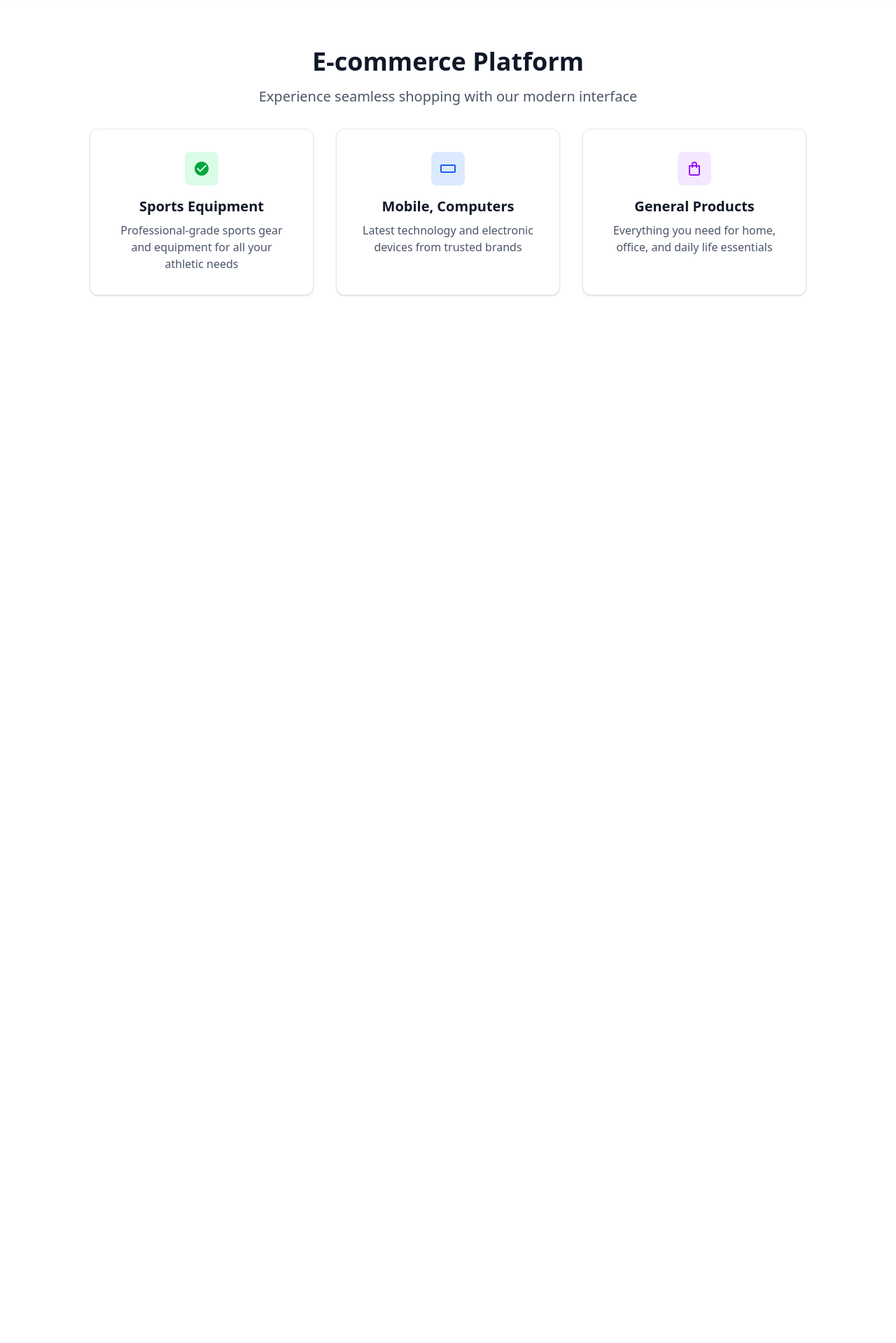
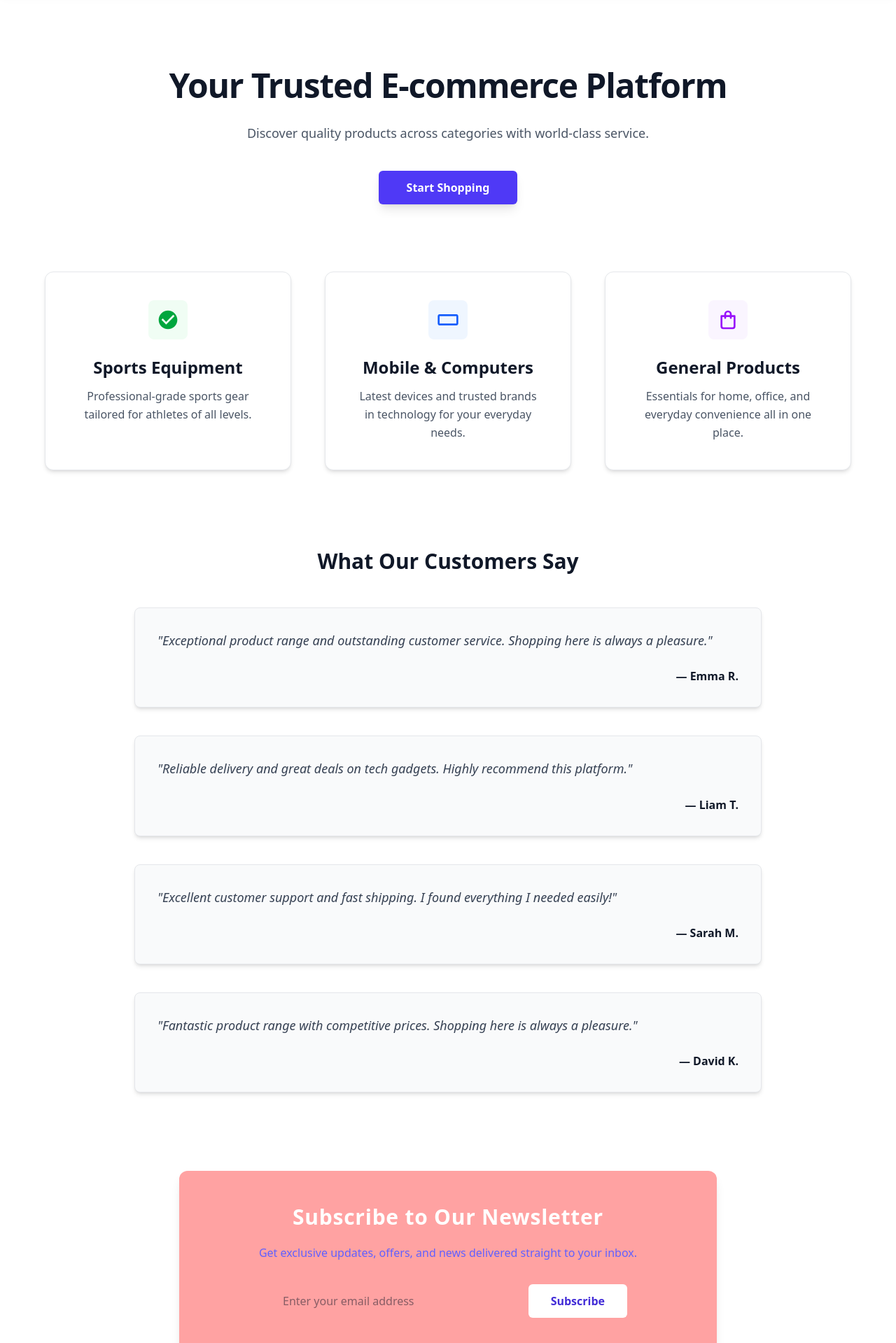
Before and after one commit to furqi-code/fullStack_addToCart, a React app in the folder ui/: page / in a window 1280 px wide. Shown: the part 80-1999 px from the top of the page at 70% size. Before the commit the page ends 800 px from the top, so only its background shows below. Built offline with nearby package versions, Linux system fonts and the light colour scheme.

Commit message:
refactor Home page

```diff
--- a/ui/src/components/homepage.jsx
+++ b/ui/src/components/homepage.jsx
@@ -1,72 +1,217 @@
+// export function HomePage() {
+//   return (
+//     <>
+//       <main class="max-w-7xl mx-auto px-4 sm:px-6 lg:px-8 py-14">
+//         <div class="text-center">
+//           <h1 class="text-4xl font-bold text-gray-900 mb-4">
+//             E-commerce Platform
+//           </h1>
+//           <p class="text-xl text-gray-600 mb-8">
+//             Experience seamless shopping with our modern interface
+//           </p>
+
+//           <div class="grid grid-cols-1 md:grid-cols-3 gap-8 max-w-5xl mx-auto">
+//             <div class="bg-white p-8 rounded-xl shadow-sm border border-gray-200 hover:shadow-md transition-shadow">
+//               <div class="w-12 h-12 bg-green-100 rounded-lg flex items-center justify-center mx-auto mb-4">
+//                 <svg
+//                   class="w-6 h-6 text-green-600"
+//                   fill="currentColor"
+//                   viewBox="0 0 24 24"
+//                 >
+//                   <path d="M12 2C6.48 2 2 6.48 2 12s4.48 10 10 10 10-4.48 10-10S17.52 2 12 2zm-2 15l-5-5 1.41-1.41L10 14.17l7.59-7.59L19 8l-9 9z" />
+//                 </svg>
+//               </div>
+//               <h3 class="text-xl font-semibold text-gray-900 mb-2">
+//                 Sports Equipment
+//               </h3>
+//               <p class="text-gray-600">
+//                 Professional-grade sports gear and equipment for all your
+//                 athletic needs
+//               </p>
+//             </div>
+
+//             <div class="bg-white p-8 rounded-xl shadow-sm border border-gray-200 hover:shadow-md transition-shadow">
+//               <div class="w-12 h-12 bg-blue-100 rounded-lg flex items-center justify-center mx-auto mb-4">
+//                 <svg
+//                   class="w-6 h-6 text-blue-600"
+//                   fill="currentColor"
+//                   viewBox="0 0 24 24"
+//                 >
+//                   <path d="M21 6H3c-1.1 0-2 .9-2 2v8c0 1.1.9 2 2 2h18c1.1 0 2-.9 2-2V8c0-1.1-.9-2-2-2zm0 10H3V8h18v8z" />
+//                 </svg>
+//               </div>
+//               <h3 class="text-xl font-semibold text-gray-900 mb-2">
+//                 Mobile, Computers
+//               </h3>
+//               <p class="text-gray-600">
+//                 Latest technology and electronic devices from trusted brands
+//               </p>
+//             </div>
+
+//             <div class="bg-white p-8 rounded-xl shadow-sm border border-gray-200 hover:shadow-md transition-shadow">
+//               <div class="w-12 h-12 bg-purple-100 rounded-lg flex items-center justify-center mx-auto mb-4">
+//                 <svg
+//                   class="w-6 h-6 text-purple-600"
+//                   fill="currentColor"
+//                   viewBox="0 0 24 24"
+//                 >
+//                   <path d="M19 7h-3V6a4 4 0 0 0-8 0v1H5a1 1 0 0 0-1 1v11a3 3 0 0 0 3 3h10a3 3 0 0 0 3-3V8a1 1 0 0 0-1-1zM10 6a2 2 0 0 1 4 0v1h-4V6zm8 13a1 1 0 0 1-1 1H7a1 1 0 0 1-1-1V9h2v1a1 1 0 0 0 2 0V9h4v1a1 1 0 0 0 2 0V9h2v10z" />
+//                 </svg>
+//               </div>
+//               <h3 class="text-xl font-semibold text-gray-900 mb-2">
+//                 General Products
+//               </h3>
+//               <p class="text-gray-600">
+//                 Everything you need for home, office, and daily life essentials
+//               </p>
+//             </div>
+//           </div>
+//         </div>
+//       </main>
+//     </>
+//   );
+// }
+
+
 export function HomePage() {
   return (
     <>
-      <main class="max-w-7xl mx-auto px-4 sm:px-6 lg:px-8 py-14">
-        <div class="text-center">
-          <h1 class="text-4xl font-bold text-gray-900 mb-4">
-            E-commerce Platform
+      <main className="max-w-7xl mx-auto px-6 sm:px-8 lg:px-12 py-20">
+        {/* Hero Section */}
+        <section className="text-center mb-24">
+          <h1 className="text-5xl font-extrabold text-gray-900 leading-tight mb-6 tracking-tight">
+            Your Trusted E-commerce Platform
           </h1>
-          <p class="text-xl text-gray-600 mb-8">
-            Experience seamless shopping with our modern interface
+          <p className="text-lg text-gray-600 max-w-3xl mx-auto mb-10">
+            Discover quality products across categories with world-class service.
           </p>
+          <button className="px-10 py-3 bg-indigo-600 text-white font-semibold rounded-md shadow-lg hover:bg-indigo-700 focus:outline-none focus:ring-4 focus:ring-indigo-300 transition">
+            Start Shopping
+          </button>
+        </section>
 
-          <div class="grid grid-cols-1 md:grid-cols-3 gap-8 max-w-5xl mx-auto">
-            <div class="bg-white p-8 rounded-xl shadow-sm border border-gray-200 hover:shadow-md transition-shadow">
-              <div class="w-12 h-12 bg-green-100 rounded-lg flex items-center justify-center mx-auto mb-4">
+        {/* Categories Section */}
+        <section className="grid grid-cols-1 md:grid-cols-3 gap-12 max-w-6xl mx-auto mb-28">
+          {/* Category Card */}
+          <div className="bg-white p-10 rounded-xl shadow-md border border-gray-200 hover:shadow-xl transition-shadow duration-300">
+            <div className="w-14 h-14 bg-green-50 rounded-lg flex items-center justify-center mx-auto mb-6">
               <svg
-                  class="w-6 h-6 text-green-600"
+                className="w-8 h-8 text-green-600"
                 fill="currentColor"
                 viewBox="0 0 24 24"
               >
                 <path d="M12 2C6.48 2 2 6.48 2 12s4.48 10 10 10 10-4.48 10-10S17.52 2 12 2zm-2 15l-5-5 1.41-1.41L10 14.17l7.59-7.59L19 8l-9 9z" />
               </svg>
             </div>
-              <h3 class="text-xl font-semibold text-gray-900 mb-2">
+            <h3 className="text-2xl font-semibold text-gray-900 text-center mb-3">
               Sports Equipment
             </h3>
-              <p class="text-gray-600">
-                Professional-grade sports gear and equipment for all your
-                athletic needs
+            <p className="text-gray-600 text-center leading-relaxed">
+              Professional-grade sports gear tailored for athletes of all levels.
             </p>
           </div>
 
-            <div class="bg-white p-8 rounded-xl shadow-sm border border-gray-200 hover:shadow-md transition-shadow">
-              <div class="w-12 h-12 bg-blue-100 rounded-lg flex items-center justify-center mx-auto mb-4">
+          <div className="bg-white p-10 rounded-xl shadow-md border border-gray-200 hover:shadow-xl transition-shadow duration-300">
+            <div className="w-14 h-14 bg-blue-50 rounded-lg flex items-center justify-center mx-auto mb-6">
               <svg
-                  class="w-6 h-6 text-blue-600"
+                className="w-8 h-8 text-blue-600"
                 fill="currentColor"
                 viewBox="0 0 24 24"
               >
                 <path d="M21 6H3c-1.1 0-2 .9-2 2v8c0 1.1.9 2 2 2h18c1.1 0 2-.9 2-2V8c0-1.1-.9-2-2-2zm0 10H3V8h18v8z" />
               </svg>
             </div>
-              <h3 class="text-xl font-semibold text-gray-900 mb-2">
-                Mobile, Computers
+            <h3 className="text-2xl font-semibold text-gray-900 text-center mb-3">
+              Mobile & Computers
             </h3>
-              <p class="text-gray-600">
-                Latest technology and electronic devices from trusted brands
+            <p className="text-gray-600 text-center leading-relaxed">
+              Latest devices and trusted brands in technology for your everyday needs.
             </p>
           </div>
 
-            <div class="bg-white p-8 rounded-xl shadow-sm border border-gray-200 hover:shadow-md transition-shadow">
-              <div class="w-12 h-12 bg-purple-100 rounded-lg flex items-center justify-center mx-auto mb-4">
+          <div className="bg-white p-10 rounded-xl shadow-md border border-gray-200 hover:shadow-xl transition-shadow duration-300">
+            <div className="w-14 h-14 bg-purple-50 rounded-lg flex items-center justify-center mx-auto mb-6">
               <svg
-                  class="w-6 h-6 text-purple-600"
+                className="w-8 h-8 text-purple-600"
                 fill="currentColor"
                 viewBox="0 0 24 24"
               >
                 <path d="M19 7h-3V6a4 4 0 0 0-8 0v1H5a1 1 0 0 0-1 1v11a3 3 0 0 0 3 3h10a3 3 0 0 0 3-3V8a1 1 0 0 0-1-1zM10 6a2 2 0 0 1 4 0v1h-4V6zm8 13a1 1 0 0 1-1 1H7a1 1 0 0 1-1-1V9h2v1a1 1 0 0 0 2 0V9h4v1a1 1 0 0 0 2 0V9h2v10z" />
               </svg>
             </div>
-              <h3 class="text-xl font-semibold text-gray-900 mb-2">
+            <h3 className="text-2xl font-semibold text-gray-900 text-center mb-3">
               General Products
             </h3>
-              <p class="text-gray-600">
-                Everything you need for home, office, and daily life essentials
+            <p className="text-gray-600 text-center leading-relaxed">
+              Essentials for home, office, and everyday convenience all in one place.
             </p>
           </div>
+        </section>
+
+        {/* Testimonials Section */}
+        <section className="max-w-4xl mx-auto mb-28">
+          <h2 className="text-3xl font-bold text-center text-gray-900 mb-12">
+            What Our Customers Say
+          </h2>
+          <div className="space-y-10">
+            <blockquote className="bg-gray-50 p-8 rounded-lg shadow-md border border-gray-200">
+              <p className="text-lg font-light text-gray-700 italic leading-relaxed">
+                "Exceptional product range and outstanding customer service. Shopping here is always a pleasure."
+              </p>
+              <footer className="mt-6 text-right text-gray-900 font-semibold">— Emma R.</footer>
+            </blockquote>
+
+            <blockquote className="bg-gray-50 p-8 rounded-lg shadow-md border border-gray-200">
+              <p className="text-lg font-light text-gray-700 italic leading-relaxed">
+                "Reliable delivery and great deals on tech gadgets. Highly recommend this platform."
+              </p>
+              <footer className="mt-6 text-right text-gray-900 font-semibold">— Liam T.</footer>
+            </blockquote>
+
+            <blockquote className="bg-gray-50 p-8 rounded-lg shadow-md border border-gray-200">
+            <p className="text-lg font-light text-gray-700 italic leading-relaxed">
+              "Excellent customer support and fast shipping. I found everything I needed easily!"
+            </p>
+            <footer className="mt-6 text-right text-gray-900 font-semibold">— Sarah M.</footer>
+          </blockquote>
+
+          <blockquote className="bg-gray-50 p-8 rounded-lg shadow-md border border-gray-200">
+            <p className="text-lg font-light text-gray-700 italic leading-relaxed">
+              "Fantastic product range with competitive prices. Shopping here is always a pleasure."
+            </p>
+            <footer className="mt-6 text-right text-gray-900 font-semibold">— David K.</footer>
+          </blockquote>
           </div>
-        </div>
+        </section>
+
+        {/* Newsletter Signup Section */}
+        <section className="bg-red-300 rounded-xl max-w-3xl mx-auto py-12 px-10 mb-28 text-white shadow-lg">
+          <h2 className="text-3xl font-bold text-center mb-5 tracking-wide">
+            Subscribe to Our Newsletter
+          </h2>
+          <p className="text-center text-indigo-500 mb-8 leading-relaxed">
+            Get exclusive updates, offers, and news delivered straight to your inbox.
+          </p>
+          <form className="flex max-w-lg mx-auto gap-4">
+            <input
+              type="email"
+              placeholder="Enter your email address"
+              required
+              className="flex-grow rounded-md px-5 py-3 text-gray-900 focus:outline-none focus:ring-2 focus:ring-indigo-300"
+            />
+            <button
+              type="submit"
+              className="px-8 py-3 bg-white text-indigo-700 font-semibold rounded-md hover:bg-indigo-100 transition"
+            >
+              Subscribe
+            </button>
+          </form>
+        </section>
+
+        {/* Footer */}
+        <footer className="text-center py-8 text-gray-500 border-t border-gray-300 text-sm">
+          © {new Date().getFullYear()} E-commerce Platform. All rights reserved.
+        </footer>
       </main>
     </>
   );
```
Also changed, not shown: ui/src/store/productContext.js (+0 -14 lines). Lines whose indentation alone changed are shown as unchanged.
